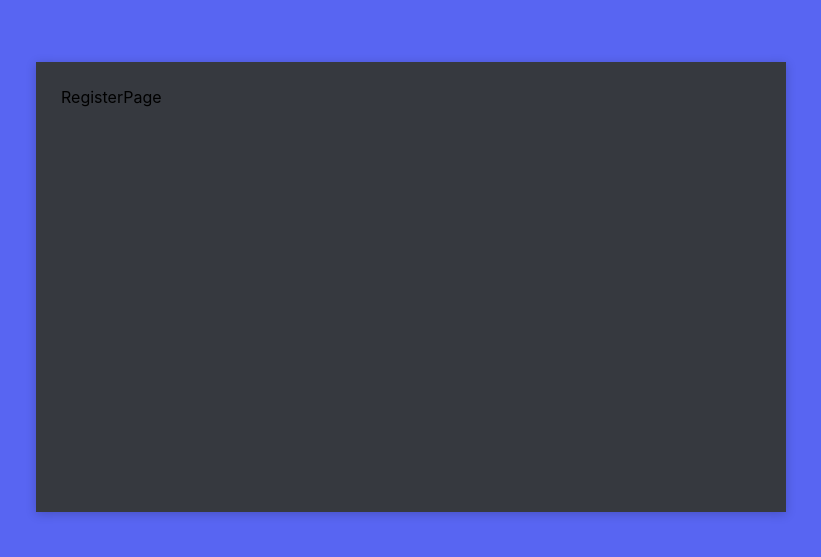
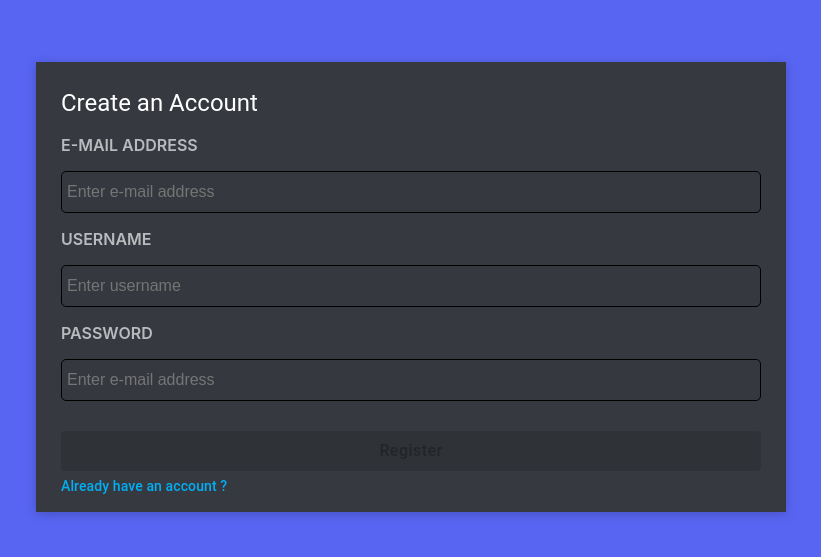
Before and after one commit to shubham92000/discordClone, a React (Create React App) app in the folder discord-frontend/: page /register in a window 1280 px wide. Shown: the part 113-670 px from the top of the page, without its empty margins (229-1050 px from the left). Built offline with nearby package versions, Linux system fonts and the light colour scheme.

Commit message:
added register page

```diff
--- a/discord-frontend/src/authPages/RegisterPage/RegisterPage.js
+++ b/discord-frontend/src/authPages/RegisterPage/RegisterPage.js
@@ -1,8 +1,52 @@
-import React from 'react';
+import { Typography } from '@mui/material';
+import React, { useEffect, useState } from 'react';
 import AuthBox from '../../shared/components/AuthBox';
+import RegisterPageFooter from './RegisterPageFooter';
+import RegisterPageInputs from './RegisterPageInputs';
+import { validateRegisterForm } from '../../shared/utils/validators';
 
 const RegisterPage = () => {
-  return <AuthBox>RegisterPage</AuthBox>;
+  const [mail, setMail] = useState('');
+  const [username, setUsername] = useState('');
+  const [password, setPassword] = useState('');
+
+  const [isFormValid, setIsFormValid] = useState(false);
+
+  const handleRegister = () => {
+    console.log(mail);
+    console.log(username);
+    console.log(password);
+  };
+
+  useEffect(() => {
+    setIsFormValid(
+      validateRegisterForm({
+        mail,
+        username,
+        password,
+      })
+    );
+  }, [mail, username, password, setIsFormValid]);
+
+  return (
+    <AuthBox>
+      <Typography variant="h5" sx={{ color: 'white' }}>
+        Create an Account
+      </Typography>
+      <RegisterPageInputs
+        mail={mail}
+        setMail={setMail}
+        username={username}
+        setUsername={setUsername}
+        password={password}
+        setPassword={setPassword}
+      />
+      <RegisterPageFooter
+        handleRegister={handleRegister}
+        isFormValid={isFormValid}
+      />
+    </AuthBox>
+  );
 };
 
 export default RegisterPage;
--- /dev/null
+++ b/discord-frontend/src/authPages/RegisterPage/RegisterPageFooter.js
@@ -0,0 +1,47 @@
+import React from 'react';
+import { useNavigate } from 'react-router-dom';
+import CustomPrimaryButton from '../../shared/components/CustomPrimaryButton';
+import RedirectInfo from '../../shared/components/RedirectInfo';
+import { Tooltip } from '@mui/material';
+
+const getFormNotValidMessage = () => {
+  return 'Username should be between 3 and 12 characters and password should be between 6 and 12 characters and please enter a valid email';
+};
+
+const getFormValidMessage = () => {
+  return 'press to  register';
+};
+
+const RegisterPageFooter = ({ handleRegister, isFormValid }) => {
+  const navigate = useNavigate();
+  const handlePushToLoginPage = () => {
+    navigate('/login', { replace: true });
+  };
+
+  return (
+    <>
+      <Tooltip
+        title={!isFormValid ? getFormNotValidMessage() : getFormValidMessage()}
+      >
+        <div>
+          <CustomPrimaryButton
+            label="Register"
+            additionalStyles={{
+              marginTop: '30px',
+            }}
+            disabled={!isFormValid}
+            onClick={handleRegister}
+          />
+        </div>
+      </Tooltip>
+      <RedirectInfo
+        text=""
+        redirectText="Already have an account ?"
+        additionalStyles={{ marginTop: '5px' }}
+        redirectHandler={handlePushToLoginPage}
+      />
+    </>
+  );
+};
+
+export default RegisterPageFooter;
--- /dev/null
+++ b/discord-frontend/src/authPages/RegisterPage/RegisterPageInputs.js
@@ -0,0 +1,33 @@
+import React from 'react';
+import InputWithLabel from '../../shared/components/InputWithLabel';
+
+const RegisterPageInputs = (props) => {
+  const { mail, setMail, username, setUsername, password, setPassword } = props;
+  return (
+    <>
+      <InputWithLabel
+        value={mail}
+        setValue={setMail}
+        label="E-mail address"
+        type="text"
+        placeholder="Enter e-mail address"
+      />
+      <InputWithLabel
+        value={username}
+        setValue={setUsername}
+        label="username"
+        type="text"
+        placeholder="Enter username"
+      />
+      <InputWithLabel
+        value={password}
+        setValue={setPassword}
+        label="password"
+        type="password"
+        placeholder="Enter e-mail address"
+      />
+    </>
+  );
+};
+
+export default RegisterPageInputs;
--- a/discord-frontend/src/shared/utils/validators.js
+++ b/discord-frontend/src/shared/utils/validators.js
@@ -3,6 +3,14 @@
   const isPasswordValid = validatePassword(password);
 
   return isMailValid && isPasswordValid;
+};
+
+export const validateRegisterForm = ({ mail, password, username }) => {
+  return (
+    validateMail(mail) &&
+    validatePassword(password) &&
+    validateUsername(username)
+  );
 };
 
 const validateMail = (mail) => {
@@ -13,3 +21,7 @@
 const validatePassword = (password) => {
   return password.length >= 6 && password.length < 12;
 };
+
+const validateUsername = (username) => {
+  return username.length > 2 && username.length < 13;
+};
```
